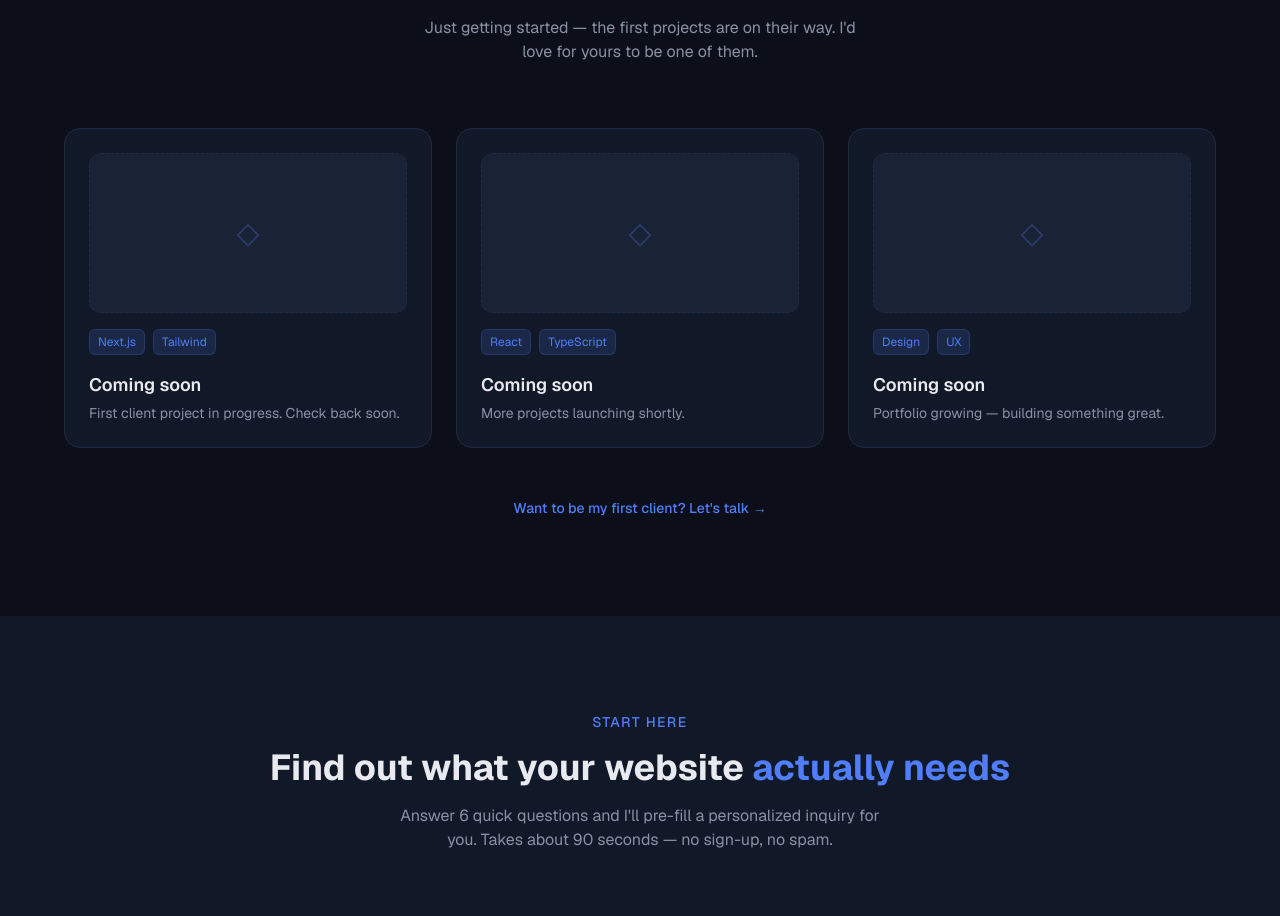
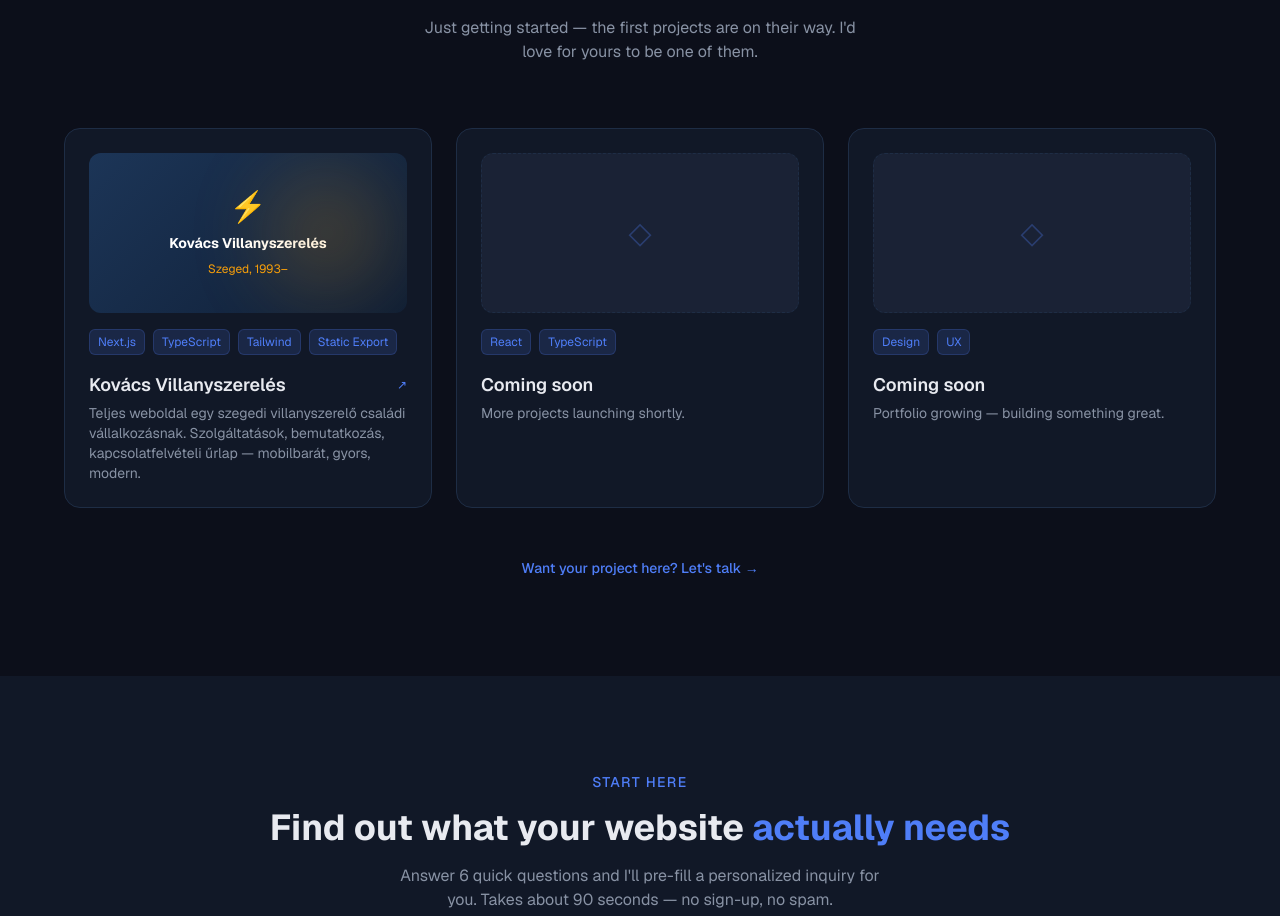
Before and after one commit to danielkosztolanyi00/Spark, a Next.js app: page / in a window 1280 px wide. Shown: the part 1542-2458 px from the top of the page. Built offline with nearby package versions, Linux system fonts and the light colour scheme.

Commit message:
Add Kovács Villanyszerelés as first real portfolio project
Replaces the first placeholder card with a live project entry including
branded thumbnail (navy/amber), live URL, and updated tag set.

https://claude.ai/code/session_01RfRTZKNNs8VnmJi3Phe51D

```diff
--- a/src/components/Portfolio.tsx
+++ b/src/components/Portfolio.tsx
@@ -2,10 +2,19 @@
 
 const projects = [
   {
-    title: "Coming soon",
-    description: "First client project in progress. Check back soon.",
-    tags: ["Next.js", "Tailwind"],
-    placeholder: true,
+    title: "Kovács Villanyszerelés",
+    description:
+      "Teljes weboldal egy szegedi villanyszerelő családi vállalkozásnak. Szolgáltatások, bemutatkozás, kapcsolatfelvételi űrlap — mobilbarát, gyors, modern.",
+    tags: ["Next.js", "TypeScript", "Tailwind", "Static Export"],
+    href: "https://kovacs-villany.danielkosztolanyi.com",
+    thumbnail: {
+      bg: "linear-gradient(135deg, #1c3557 0%, #0f1e35 100%)",
+      accent: "#f59e0b",
+      icon: "⚡",
+      label: "Kovács Villanyszerelés",
+      sub: "Szeged, 1993–",
+    },
+    placeholder: false,
   },
   {
     title: "Coming soon",
@@ -48,28 +57,49 @@ export default function Portfolio() {
         </div>
 
         <div className="grid md:grid-cols-3 gap-6">
-          {projects.map((project, i) => (
-            <div
+          {projects.map((project, i) => {
+            const Wrapper = project.href ? "a" : "div";
+            const wrapperProps = project.href
+              ? { href: project.href, target: "_blank", rel: "noopener noreferrer" }
+              : {};
+
+            return (
+              <Wrapper
                 key={i}
-              className="rounded-2xl p-6 flex flex-col gap-4 group transition-all duration-300"
+                {...wrapperProps}
+                className="rounded-2xl p-6 flex flex-col gap-4 transition-all duration-300 no-underline"
                 style={{
                   background: "var(--surface)",
                   border: "1px solid var(--border)",
                 }}
                 onMouseEnter={(e) => {
-                const el = e.currentTarget;
+                  const el = e.currentTarget as HTMLElement;
                   el.style.borderColor = "var(--accent)";
                   el.style.transform = "translateY(-4px)";
                   el.style.boxShadow = "0 8px 30px rgba(79,126,248,0.12)";
                 }}
                 onMouseLeave={(e) => {
-                const el = e.currentTarget;
+                  const el = e.currentTarget as HTMLElement;
                   el.style.borderColor = "var(--border)";
                   el.style.transform = "none";
                   el.style.boxShadow = "none";
                 }}
               >
-              {/* Thumbnail placeholder */}
+                {/* Thumbnail */}
+                {project.thumbnail ? (
+                  <div
+                    className="w-full h-40 rounded-xl flex flex-col items-center justify-center gap-2 relative overflow-hidden"
+                    style={{ background: project.thumbnail.bg }}
+                  >
+                    <div
+                      className="absolute top-1/2 right-4 -translate-y-1/2 w-32 h-32 rounded-full blur-2xl opacity-20"
+                      style={{ background: project.thumbnail.accent }}
+                    />
+                    <span className="text-3xl">{project.thumbnail.icon}</span>
+                    <span className="text-sm font-bold text-white">{project.thumbnail.label}</span>
+                    <span className="text-xs" style={{ color: project.thumbnail.accent }}>{project.thumbnail.sub}</span>
+                  </div>
+                ) : (
                   <div
                     className="w-full h-40 rounded-xl flex items-center justify-center"
                     style={{
@@ -77,13 +107,9 @@ export default function Portfolio() {
                       border: "1px dashed var(--border)",
                     }}
                   >
-                <span
-                  className="text-3xl opacity-30"
-                  style={{ color: "var(--accent)" }}
-                >
-                  ◇
-                </span>
+                    <span className="text-3xl opacity-30" style={{ color: "var(--accent)" }}>◇</span>
                   </div>
+                )}
 
                 <div className="flex flex-wrap gap-2">
                   {project.tags.map((tag) => (
@@ -101,19 +127,22 @@ export default function Portfolio() {
                   ))}
                 </div>
 
-              <div>
-                <h3
-                  className="font-semibold text-lg mb-1"
-                  style={{ color: "var(--foreground)" }}
-                >
+                <div className="flex-1">
+                  <div className="flex items-center justify-between mb-1">
+                    <h3 className="font-semibold text-lg" style={{ color: "var(--foreground)" }}>
                       {project.title}
                     </h3>
+                    {project.href && (
+                      <span className="text-xs" style={{ color: "var(--accent)" }}>↗</span>
+                    )}
+                  </div>
                   <p className="text-sm" style={{ color: "var(--muted)" }}>
                     {project.description}
                   </p>
                 </div>
-            </div>
-          ))}
+              </Wrapper>
+            );
+          })}
         </div>
 
         <div className="text-center mt-12">
@@ -122,7 +151,7 @@ export default function Portfolio() {
             className="text-sm font-medium transition-colors duration-200"
             style={{ color: "var(--accent)" }}
           >
-            Want to be my first client? Let&apos;s talk →
+            Want your project here? Let&apos;s talk →
           </a>
         </div>
       </div>
```
Lines whose indentation alone changed are shown as unchanged.
